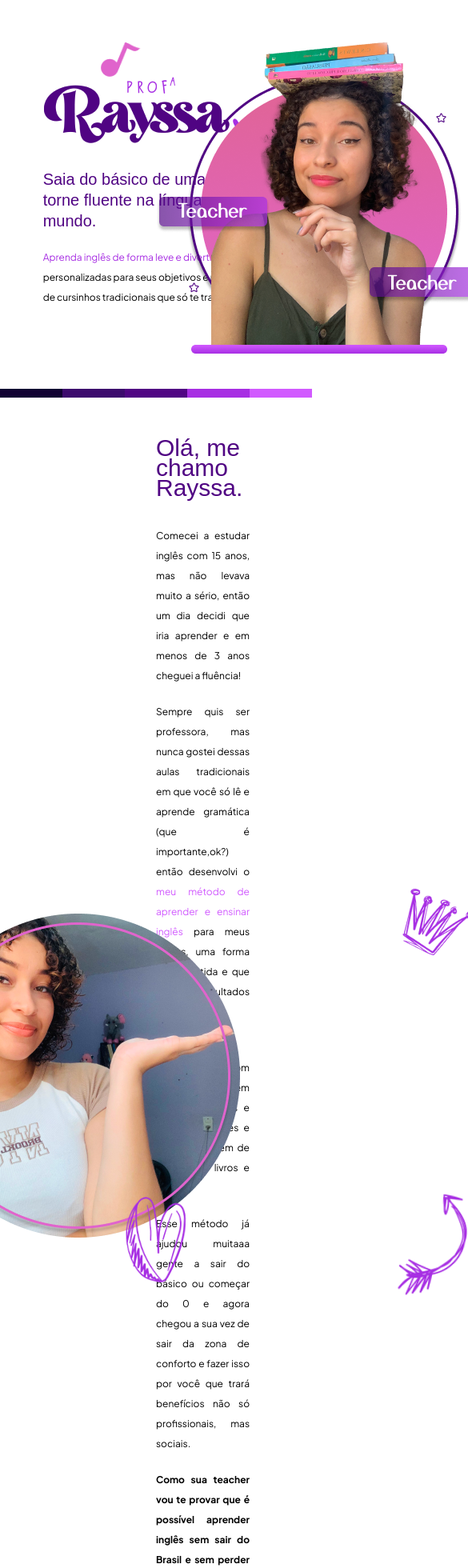
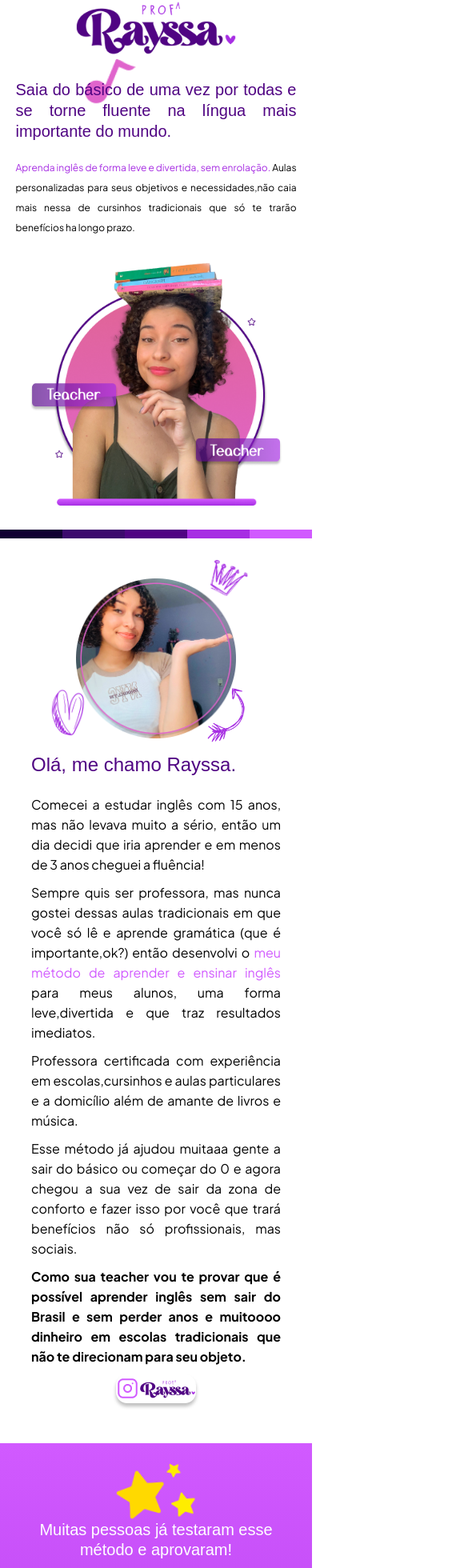
Before and after one commit to douglasnou/LandingPage-Prof-Rayssa, a React (Vite) app: page / in a window 390 px wide. Shown: the part 20-1980 px from the top of the page at 80% size, 585 px wide, since content can reach past the window. Built offline with nearby package versions, Linux system fonts and the light colour scheme; a web font is replaced by a local one.

Commit message:
media queries criado

```diff
--- a/src/components/AboutSection/style.module.scss
+++ b/src/components/AboutSection/style.module.scss
@@ -8,33 +8,28 @@
         width: 100%;
         display: flex;
 
-        .Color1 {
+        .Color1, .Color2, .Color3, .Color4, .Color5 {
             width: 20%;
             height: 11px;
+        }
+
+        .Color1 {
             background: var(--line-1);
         }
 
         .Color2 {
-            width: 20%;
-            height: 11px;
             background: var(--line-2);
         }
 
         .Color3 {
-            width: 20%;
-            height: 11px;
             background: var(--line-3);
         }
 
         .Color4 {
-            width: 20%;
-            height: 11px;
             background: var(--line-4);
         }
 
         .Color5 {
-            width: 20%;
-            height: 11px;
             background: var(--line-5);
         }
     }
@@ -54,23 +49,25 @@
             position: relative;
 
             .Perfil {
-                width: 405px;
-                height: 405px;
+                width: 100%;
+                max-width: 300px;
+                height: auto;
             }
 
             .AnimatedImg {
-                width: 500px;
-                height: 550px;
+                width: 100%;
+                max-width: 350px;
+                height: 370px;
                 display: flex;
                 flex-direction: column;
                 justify-content: space-between;
                 align-items: flex-end;
                 position: absolute;
-                bottom: -80px;
-                left: 120px;
+                bottom: calc(-40px + 5%);
+                left: calc(50% - 180px);
 
                 img {
-                    width: 150px;
+                    width: 100px;
                     animation: shake 2s infinite ease-in-out;
                 }
 
@@ -87,57 +84,99 @@
             display: flex;
             flex-direction: column;
             align-items: flex-start;
+            margin-top: 20px;
 
             .Paragraph {
-                display: flex;
-                width: 60%;
+                width: 80%;
                 flex-direction: column;
                 align-items: flex-start;
 
-                h2{
+                h2 {
                     margin-bottom: 25px;
+                    text-align: left;
                 }
 
-                p{
-                    margin: 10px auto;
+                p {
+                    margin: 10px 0;
                     text-align: justify;
-
-                    span{
+                    span {
                         color: var(--pink-text);
                     }
                 }
             }
 
-            a{
-                width: 150px;
-                height: 44px;
+            a {
+                width: 120px;
+                height: 40px;
                 display: flex;
                 align-items: center;
                 justify-content: space-evenly;
                 border-radius: 14px;
                 box-shadow: 0px 4px 4px 0px #00000040;
 
-                &:hover{
+                &:hover {
                     background: whitesmoke;
                 }
-
             }
         }
     }
 
     @keyframes shake {
-
         0% {
             transform: rotate(15deg);
         }
-
         50% {
             transform: rotate(-15deg);
         }
-
         100% {
             transform: rotate(15deg);
         }
-
     }
 }
+
+@media (min-width: 300px) and (max-width: 700px) {
+    .AboutSection {
+        .Container {
+            flex-direction: column;
+
+            .ImgContainer {
+                width: 100%;
+                .Perfil {
+                    max-width: 200px;
+                }
+
+                .AnimatedImg {
+                    width: 100%;
+                    max-width: 280px;
+                    height: 250px;
+                    align-items: flex-end;
+                    left: calc(50% - 150px);
+                    bottom: calc(-15px + 3%);
+
+                    img {
+                        width: 80px;
+                    }
+                }
+            }
+
+            .TextContainer {
+                width: 100%;
+                align-items: center;
+                .Paragraph {
+                    h2 {
+                        font-size: 1.5rem;
+                    }
+
+                    p {
+                        font-size: 1rem;
+                    }
+                }
+
+                a {
+                    width: 100px;
+                    height: 36px;
+                }
+            }
+        }
+    }
+}
--- a/src/components/BannerSection/style.module.scss
+++ b/src/components/BannerSection/style.module.scss
@@ -50,3 +50,41 @@
         }
     }
 }
+
+@media only screen and (min-width: 300px) and (max-width: 780px) {
+    .BannerSection {
+        flex-direction: column;
+        align-items: center;
+        height: auto;
+        margin-bottom: 30px;
+
+        .TextSub, .ImgSub {
+            width: 100%;
+        }
+
+        .TextSub div, .ImgSub div {
+            width: 90%;
+            align-items: center;
+            text-align: justify;
+        }
+
+        .TextSub div img {
+            width: 200px;
+        }
+
+        .TextSub div p {
+            width: 100%;
+        }
+
+        .ImgSub{
+            div{
+                display: flex;
+                justify-content: center;
+                align-items: center;
+                img{
+                    width: 90%;
+                }
+            }
+        }
+    }
+}
--- a/src/components/CommentSection/index.jsx
+++ b/src/components/CommentSection/index.jsx
@@ -16,7 +16,7 @@ export const CommentSection = () => {
             </div>
 
             <div className={styled.CommentsImg}>
-                <img src={Arrow} alt="seta" />
+                <img className={styled.Arrow} src={Arrow} alt="seta" />
                 <img src={Comments1} alt="comentários" />
                 <img src={Comments2} alt="comentários" />
                 <img className={styled.Stars} src={Stars2} alt="estrelas" />
--- a/src/components/CommentSection/style.module.scss
+++ b/src/components/CommentSection/style.module.scss
@@ -60,7 +60,6 @@
             &:hover {
                 background: rgba(255, 225, 225);
             }
-
         }
     }
 
@@ -70,7 +69,6 @@
 }
 
 @keyframes shake {
-
     0% {
         transform: rotate(15deg);
     }
@@ -82,5 +80,53 @@
     100% {
         transform: rotate(15deg);
     }
+}
 
+@media only screen and (min-width: 300px) and (max-width: 780px) {
+    .CommentSection {
+        height: auto;
+        margin: 50px auto;
+        padding: 50px auto;
+    }
+
+    .CommentsText {
+        width: 90%;
+        flex-direction: column;
+        align-items: center;
+        margin-top: 25px;
+
+        div {
+            width: 100%;
+            flex-direction: column;
+            align-items: center;
+            justify-content: center;
+        }
+
+        p {
+            width: 100%;
+            text-align: center;
+        }
+    }
+
+    .CommentsImg {
+        flex-direction: column;
+
+        .Stars, .Arrow{
+            width: 70px;
+            margin: 30px auto;
+        }
+        img {
+            margin: 10px 0;
+            width: 80%;
+        }
+    }
+
+    .BtnContainer {
+        display: none;
+        width: 100%;
+        a {
+            display: none;
+            width: 50%;
+        }
+    }
 }
--- a/src/components/FooterSection/style.module.scss
+++ b/src/components/FooterSection/style.module.scss
@@ -34,9 +34,7 @@
 
             &:hover {
                 background: linear-gradient(180deg, var(--gradient-green-2) 0%, var(--gradient-green-1) 100%);
-
             }
-
 
             div {
                 width: 100%;
@@ -53,25 +51,43 @@
                     line-height: 19px;
                     color: white;
                 }
-
             }
-
         }
     }
 
     .FooterEnd {
         width: 100%;
         height: 72px;
-
         display: flex;
         justify-content: center;
         align-items: center;
-
         background-color: var(--line-3);
 
-        img{
+        img {
             width: 138px;
             height: 48px;
         }
     }
 }
+
+@media only screen and (min-width: 300px) and (max-width: 700px) {
+    .FooterSection {
+        width: 100%;
+
+
+        .FooterTitle h2 {
+            width: 80%;
+        }
+
+        .FooterBtn a {
+            width: 80%;
+            text-align: center;
+            align-items: center;
+            justify-content: center;
+        }
+
+        .FooterEnd{
+            width: 100%;
+        }
+    }
+}
--- a/src/components/HistorySection/style.module.scss
+++ b/src/components/HistorySection/style.module.scss
@@ -3,7 +3,6 @@
     height: 40vh;
     display: flex;
     align-items: center;
-
     background: var(--line-5);
 
     .TextContainer {
@@ -16,13 +15,12 @@
         div {
             width: 50%;
 
-            p{
-                span{
+            p {
+                span {
                     color: var(--purple-text-strong);
                     font-weight: 800;
                 }
             }
-
         }
 
         img {
@@ -40,10 +38,49 @@
         align-items: center;
 
         div {
-            img{
+            img {
                 width: 100%;
             }
         }
-
     }
 }
+
+@media only screen and (min-width: 300px) and (max-width: 700px) {
+    .HistorySection {
+        width: 100%;
+        flex-direction: column;
+        align-items: center;
+        height: auto;
+        padding: 20px;
+
+        .TextContainer,
+        .TextList {
+            width: 100%;
+            align-items: center;
+        }
+
+        .TextContainer {
+            text-align: center;
+
+            img {
+                width: 40%;
+                position: static;
+                transform: rotate(170deg);
+            }
+
+            div {
+                width: 80%;
+
+                p {
+                    text-align: justify;
+                }
+            }
+        }
+
+        .TextList div img {
+            display: flex;
+            justify-content: center;
+            width: 100%;
+        }
+    }
+}
```
Also changed, not shown: src/components/CostSection/style.module.scss (+58 -15 lines), src/components/HowSection/style.module.scss (+40 -9 lines).
